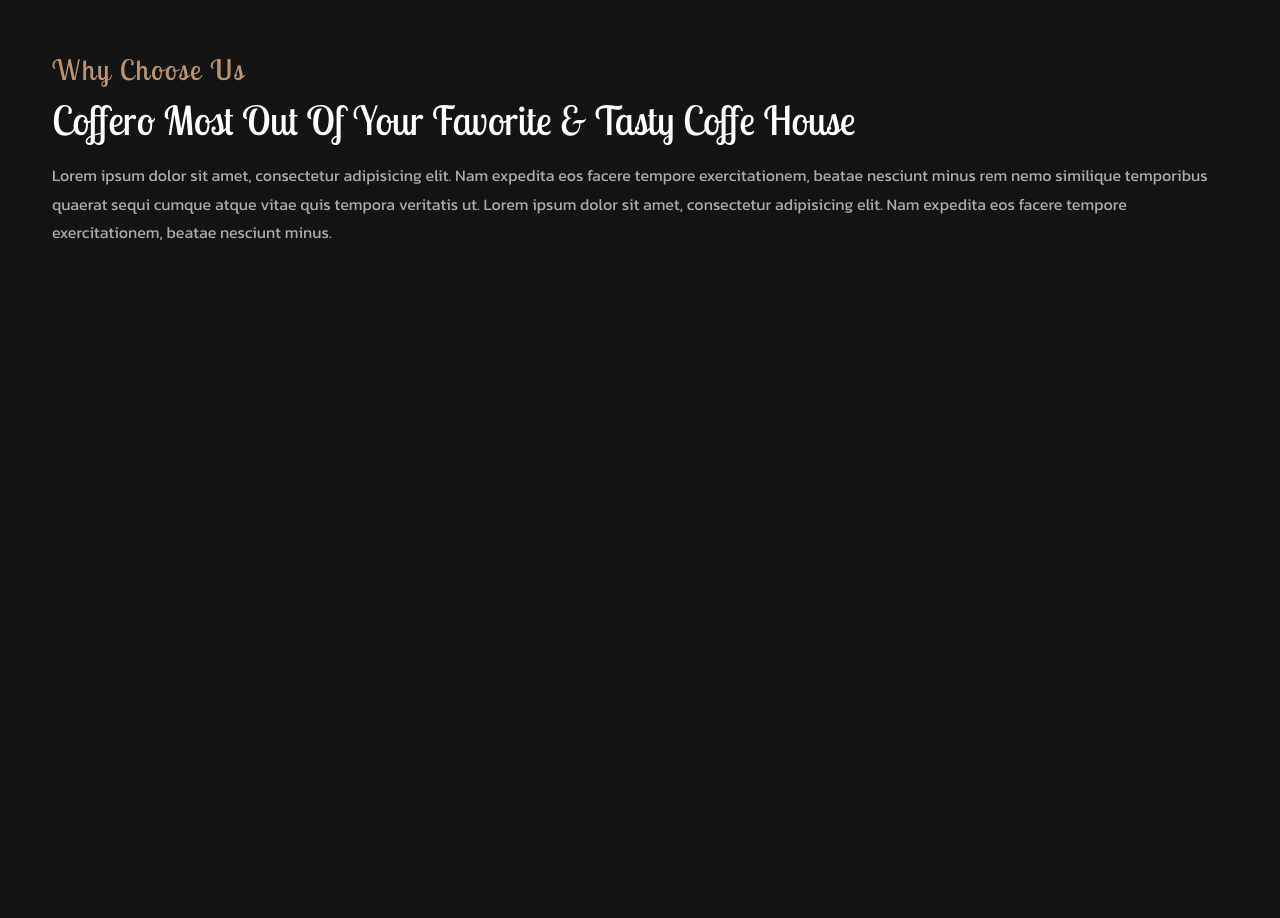
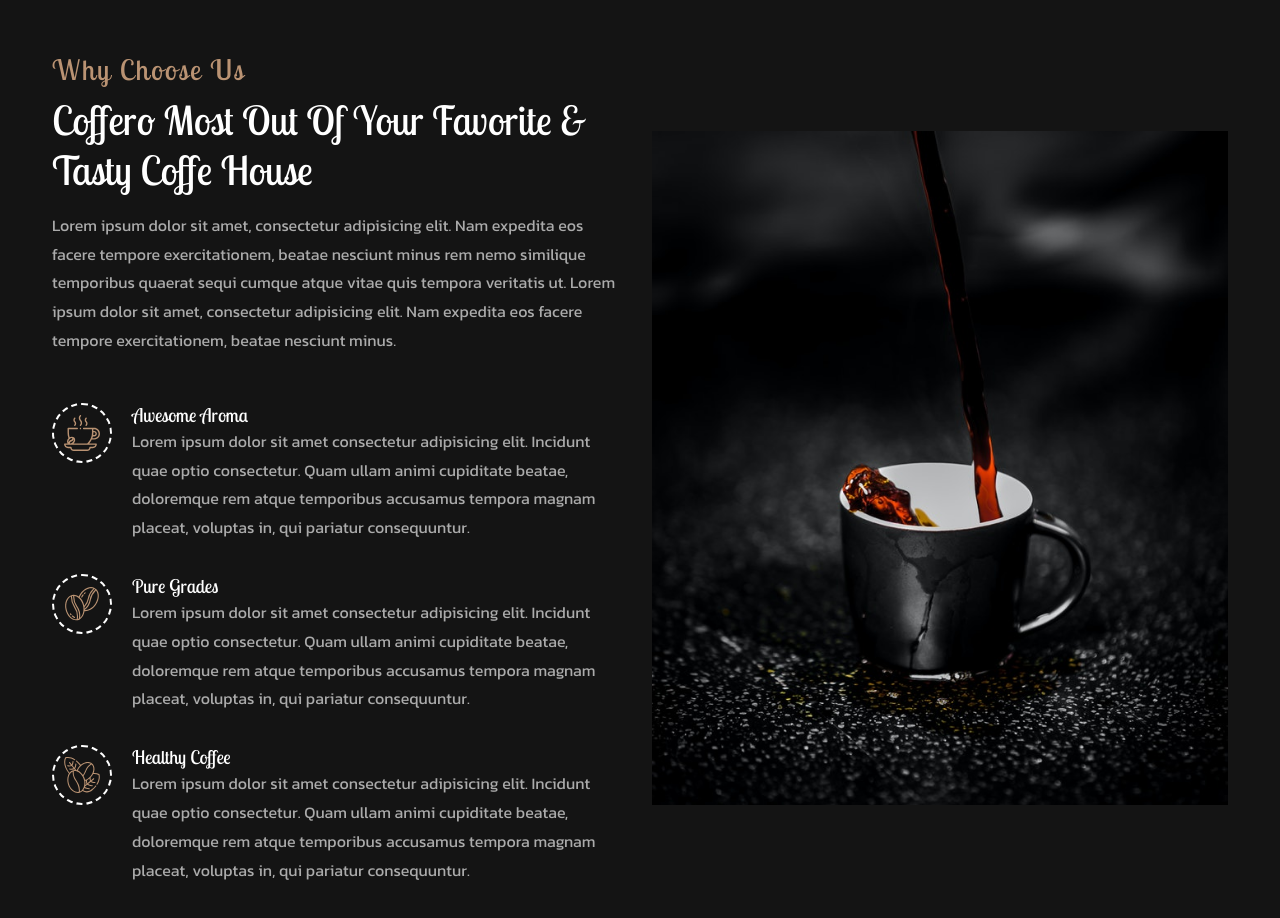
Before and after one commit to D3R5/COFFEE-shop, a React (Vite) app: page / in a window 1280 px wide. Shown: the part 3120-4038 px from the top of the page. Before the commit the page ends 3511 px from the top, so only its background shows below. Built offline with nearby package versions, Linux system fonts and the light colour scheme.

Commit message:
add - Choose component add -choose css

```diff
--- a/src/components/choose/Choose.jsx
+++ b/src/components/choose/Choose.jsx
@@ -1,15 +1,15 @@
 import React from "react";
-import chooseImg from '../../assets/choose.jpg';
-import coffeeMug from '../../assets/coffee-mug.svg';
-import coffeeBeans2 from '../../assets/coffee-beans-2.svg';
-import coffeeBeans3 from '../../assets/coffee-beans-3.svg';
-
+import chooseImg from "../../assets/choose.jpg";
+import coffeeMug from "../../assets/coffee-mug.svg";
+import coffeeBeans2 from "../../assets/coffee-beans-2.svg";
+import coffeeBeans3 from "../../assets/coffee-beans-3.svg";
+import "./choose.css";
 
 const Choose = () => {
   return (
     <section className="choose section">
       <div className="choose__grid container grid">
-        <div className="choose__grid">
+        <div className="choose__content">
           <h2 className="section__title title-left" data-title="Why Choose Us">
             Coffero Most Out Of Your Favorite & Tasty Coffe House
           </h2>
@@ -24,11 +24,57 @@ const Choose = () => {
           <div className="choose__details grid">
             <div className="choose__details-item">
               <div className="choose__details-img-wrapper">
-                <img src="" alt="" className="choose__details-img" />
+                <img src={coffeeMug} alt="" className="choose__details-img" />
+              </div>
+              <div>
+                <h3 className="choose_details-title">Awesome Aroma</h3>
+                <p className="choose__details-description">
+                  Lorem ipsum dolor sit amet consectetur adipisicing elit.
+                  Incidunt quae optio consectetur. Quam ullam animi cupiditate
+                  beatae, doloremque rem atque temporibus accusamus tempora
+                  magnam placeat, voluptas in, qui pariatur consequuntur.
+                </p>
+              </div>
+            </div>
+            <div className="choose__details-item">
+              <div className="choose__details-img-wrapper">
+                <img
+                  src={coffeeBeans2}
+                  alt=""
+                  className="choose__details-img"
+                />
+              </div>
+              <div>
+                <h3 className="choose_details-title">Pure Grades</h3>
+                <p className="choose__details-description">
+                  Lorem ipsum dolor sit amet consectetur adipisicing elit.
+                  Incidunt quae optio consectetur. Quam ullam animi cupiditate
+                  beatae, doloremque rem atque temporibus accusamus tempora
+                  magnam placeat, voluptas in, qui pariatur consequuntur.
+                </p>
+              </div>
+            </div>
+            <div className="choose__details-item">
+              <div className="choose__details-img-wrapper">
+                <img
+                  src={coffeeBeans3}
+                  alt=""
+                  className="choose__details-img"
+                />
+              </div>
+              <div>
+                <h3 className="choose_details-title">Healthy Coffee</h3>
+                <p className="choose__details-description">
+                  Lorem ipsum dolor sit amet consectetur adipisicing elit.
+                  Incidunt quae optio consectetur. Quam ullam animi cupiditate
+                  beatae, doloremque rem atque temporibus accusamus tempora
+                  magnam placeat, voluptas in, qui pariatur consequuntur.
+                </p>
               </div>
             </div>
           </div>
         </div>
+        <img src={chooseImg} alt="" className="choose__img" />
       </div>
     </section>
   );
--- a/src/components/choose/choose.css
+++ b/src/components/choose/choose.css
@@ -0,0 +1,40 @@
+.choose__grid {
+    grid-template-columns: repeat(2, 1fr);
+    align-items: center;
+}
+
+.choose__description {
+    margin-bottom: 3rem;
+}
+
+.choose__details {
+    row-gap: 2rem;
+}
+
+.choose__details-item {
+    display: flex;
+    align-items: start;
+    column-gap: 1.25rem;
+}
+
+.choose__details-img-wrapper {
+    border: 2px dashed var(--title-color);
+    width: 60px;
+    height: 60px;
+    border-radius: 50%;
+    display: grid;
+    place-items: center;
+}
+
+.choose__details-img {
+    width: 36px;
+}
+
+.choose__details-item div:last-child {
+    width: calc(100% - 80px);
+}
+
+.choose__details-title {
+    font-size: var(--largest-font-size);
+    margin-bottom: 0.5rem;
+}
```
